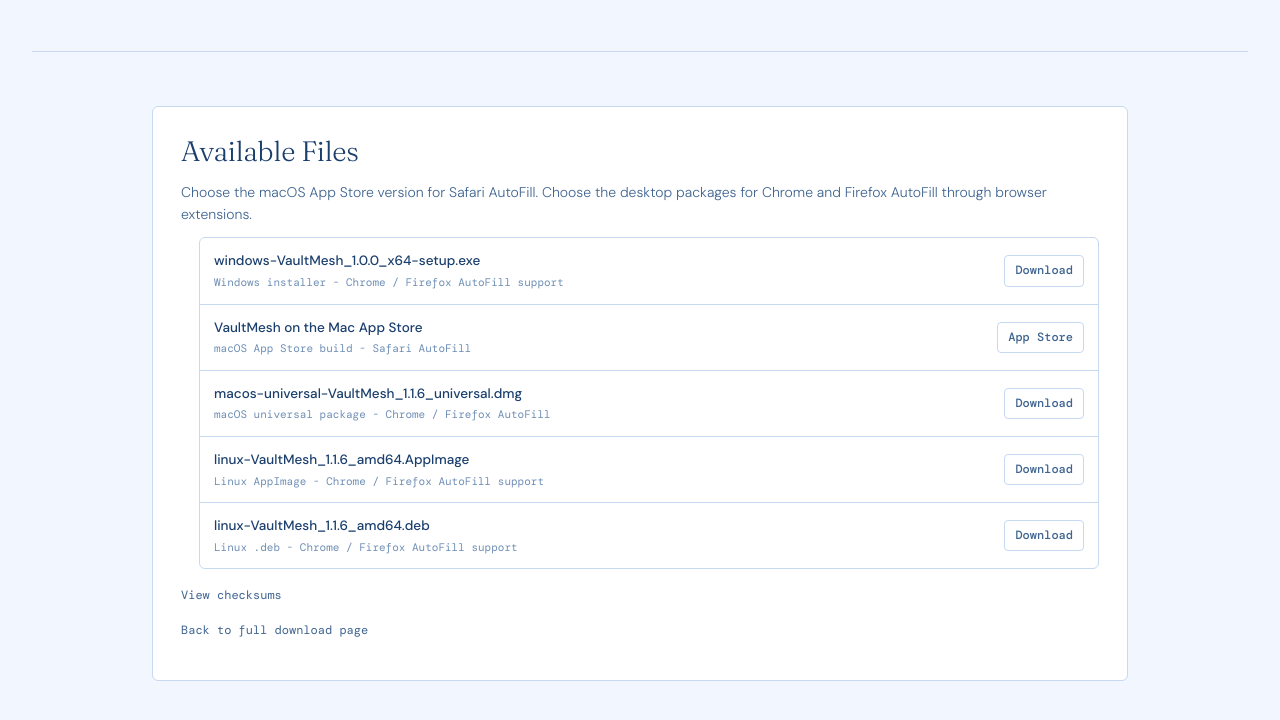
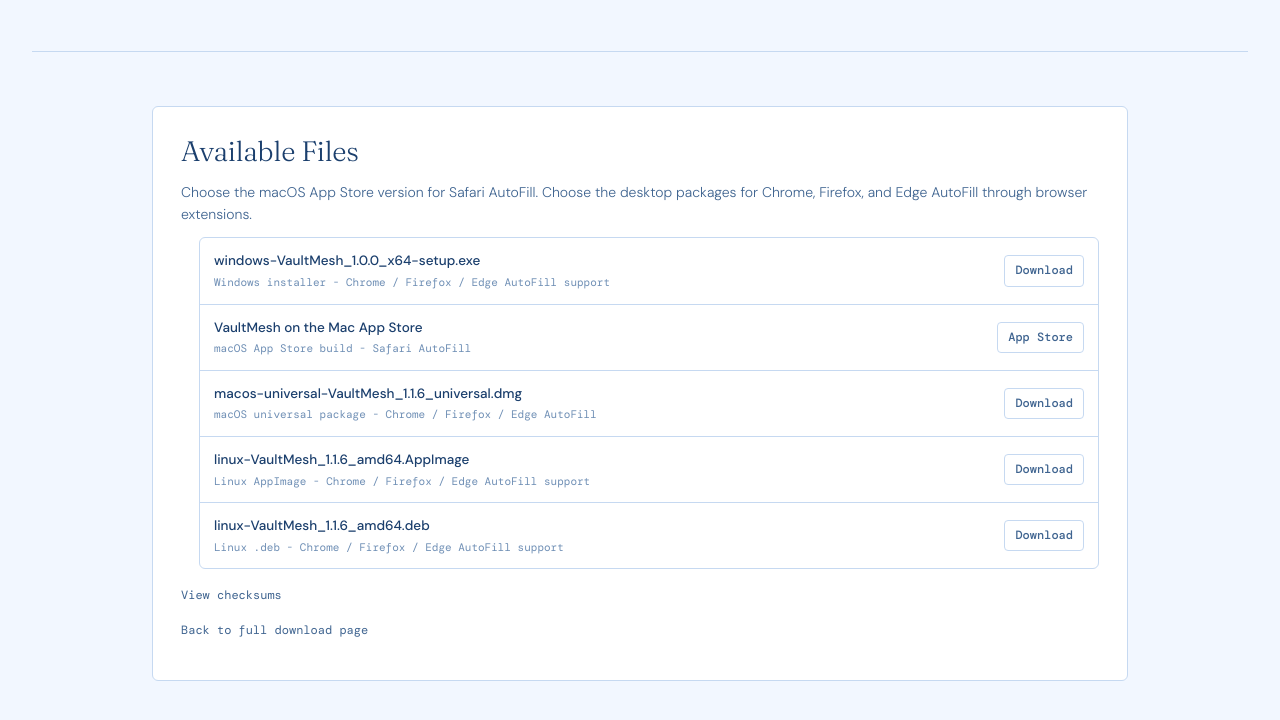
Before and after one commit to freehuoshan/vaultmesh-site, a plain HTML site: page downloads/desktop/index.html in a window 1280 px wide. Shown: the part 308-1028 px from the top of the page. Drawn offline with nearby package versions, Linux system fonts and the light colour scheme.

Commit message:
Mention Edge autofill support for desktop downloads
Clarify that non-App-Store desktop packages support Chrome, Firefox, and Edge autofill via browser extensions.

```diff
--- a/downloads/desktop/index.html
+++ b/downloads/desktop/index.html
@@ -37,13 +37,13 @@
 <section class="page-shell">
   <div class="paper">
     <h2>Available Files</h2>
-    <p>Choose the macOS App Store version for Safari AutoFill. Choose the desktop packages for Chrome and Firefox AutoFill through browser extensions.</p>
+    <p>Choose the macOS App Store version for Safari AutoFill. Choose the desktop packages for Chrome, Firefox, and Edge AutoFill through browser extensions.</p>
     <ul class="file-list">
       <li>
         <div class="file-row">
           <div class="file-meta">
             <span class="file-name">windows-VaultMesh_1.0.0_x64-setup.exe</span>
-            <span class="file-sub">Windows installer - Chrome / Firefox AutoFill support</span>
+            <span class="file-sub">Windows installer - Chrome / Firefox / Edge AutoFill support</span>
           </div>
           <a href="windows-VaultMesh_1.0.0_x64-setup.exe" class="dl-btn">Download</a>
         </div>
@@ -61,7 +61,7 @@
         <div class="file-row">
           <div class="file-meta">
             <span class="file-name">macos-universal-VaultMesh_1.1.6_universal.dmg</span>
-            <span class="file-sub">macOS universal package - Chrome / Firefox AutoFill</span>
+            <span class="file-sub">macOS universal package - Chrome / Firefox / Edge AutoFill</span>
           </div>
           <a href="macos-universal-VaultMesh_1.1.6_universal.dmg" class="dl-btn">Download</a>
         </div>
@@ -70,7 +70,7 @@
         <div class="file-row">
           <div class="file-meta">
             <span class="file-name">linux-VaultMesh_1.1.6_amd64.AppImage</span>
-            <span class="file-sub">Linux AppImage - Chrome / Firefox AutoFill support</span>
+            <span class="file-sub">Linux AppImage - Chrome / Firefox / Edge AutoFill support</span>
           </div>
           <a href="linux-VaultMesh_1.1.6_amd64.AppImage" class="dl-btn">Download</a>
         </div>
@@ -79,7 +79,7 @@
         <div class="file-row">
           <div class="file-meta">
             <span class="file-name">linux-VaultMesh_1.1.6_amd64.deb</span>
-            <span class="file-sub">Linux .deb - Chrome / Firefox AutoFill support</span>
+            <span class="file-sub">Linux .deb - Chrome / Firefox / Edge AutoFill support</span>
           </div>
           <a href="linux-VaultMesh_1.1.6_amd64.deb" class="dl-btn">Download</a>
         </div>
```
Also changed, not shown: index.html (+5 -5 lines).
